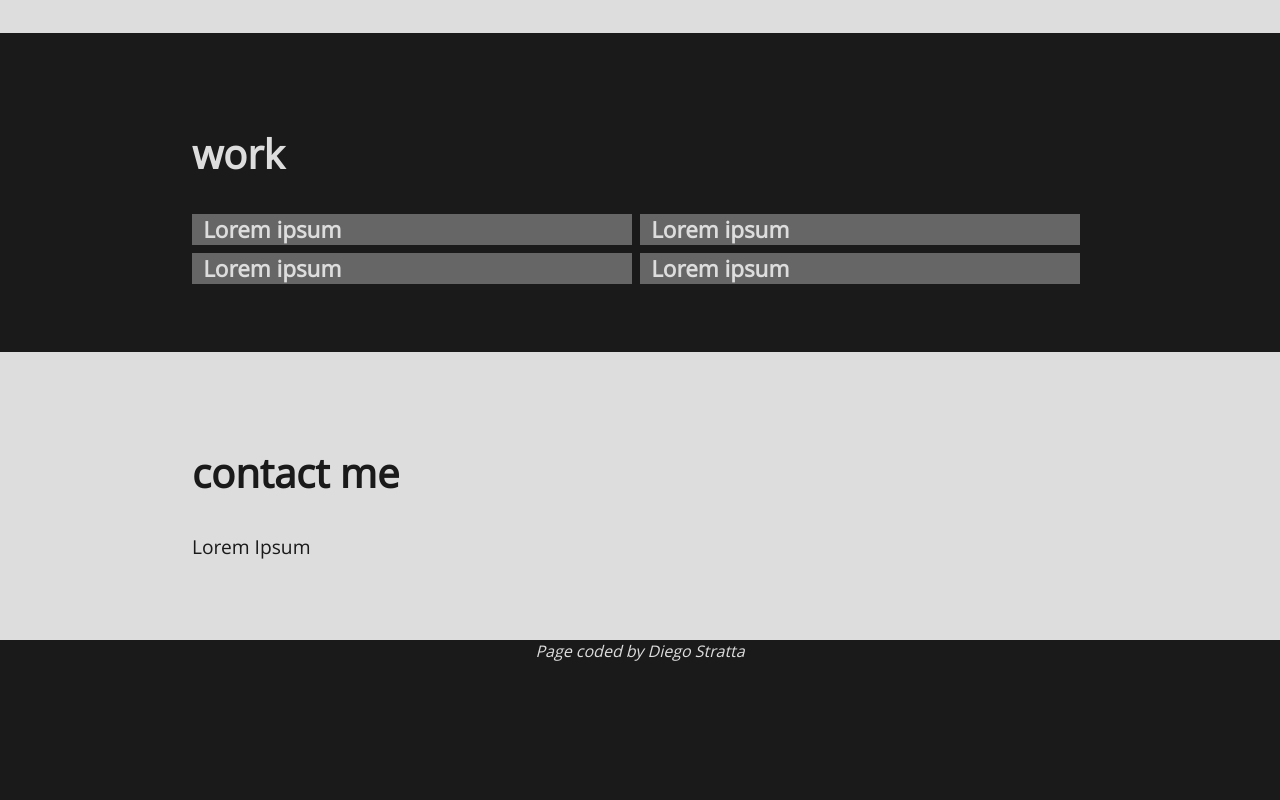
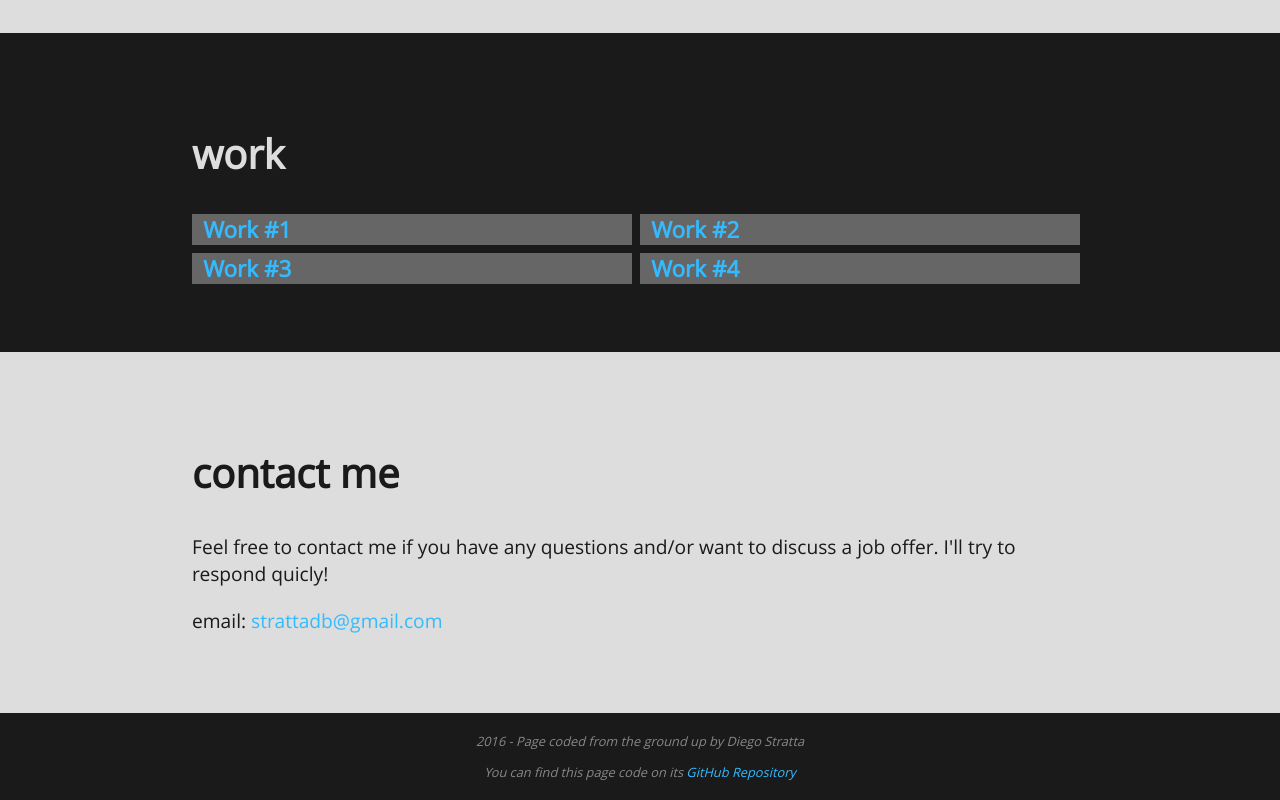
Before and after one commit to dbstratta/strattadb.github.io, a plain HTML site: page index.html in a window 1280 px wide. Shown: the part 1163-1963 px from the top of the page. Before the commit the page ends 1825 px from the top, so only its background shows below. Drawn offline with Linux system fonts and the light colour scheme; files whose address does not match are found by name.

Commit message:
Keep adding content and styling more things

```diff
--- a/css/master.css
+++ b/css/master.css
@@ -43,7 +43,7 @@ body {
 }
 
 a {
-  color: var(--font-light-color);
+  color: var(--main-color);
   text-decoration: none;
 }
 
@@ -184,8 +184,11 @@ ul {
   color: var(--font-dark-color);
 }
 
-footer {
+#main-footer {
+  color: #888;
+  font-size: 0.8rem;
   text-align: center;
+  padding: 0.5em var(--sides-space);
 }
 
 @media screen and (min-width: 750px) {
--- a/index.html
+++ b/index.html
@@ -74,25 +74,25 @@
     <div id="work-wrapper">
       <article id="work-tile-1" class="work-tile">
         <a href="#">
-          <h3 class="work-title">Lorem ipsum</h3>
+          <h3 class="work-title">Work #1</h3>
 
         </a>
       </article>
       <article id="work-tile-2" class="work-tile">
         <a href="#">
-          <h3 class="work-title">Lorem ipsum</h3>
+          <h3 class="work-title">Work #2</h3>
 
         </a>
       </article>
       <article id="work-tile-3" class="work-tile">
         <a href="#">
-          <h3 class="work-title">Lorem ipsum</h3>
+          <h3 class="work-title">Work #3</h3>
 
         </a>
       </article>
       <article id="work-tile-4" class="work-tile">
         <a href="#">
-          <h3 class="work-title">Lorem ipsum</h3>
+          <h3 class="work-title">Work #4</h3>
 
         </a>
       </article>
@@ -101,11 +101,14 @@
 
   <section id="contact" class="top-level-section">
     <h2 class="section-title">contact me</h2>
-    <p>Lorem Ipsum</p>
+    <p>Feel free to contact me if you have any questions and/or want to discuss
+    a job offer. I'll try to respond quicly!</p>
+    <p>email: <a href="mailto:strattadb@gmail.com">strattadb@gmail.com</a></p>
   </section>
 
-  <footer>
-    <em>Page coded by Diego Stratta</em>
+  <footer id="main-footer">
+    <p><em>2016 - Page coded from the ground up by Diego Stratta</em></p>
+    <p><em>You can find this page code on its <a href="https://github.com/strattadb/strattadb.github.io">GitHub Repository</a></em></p>
   </footer>
 
   <script src="js/main.js"></script>
```
